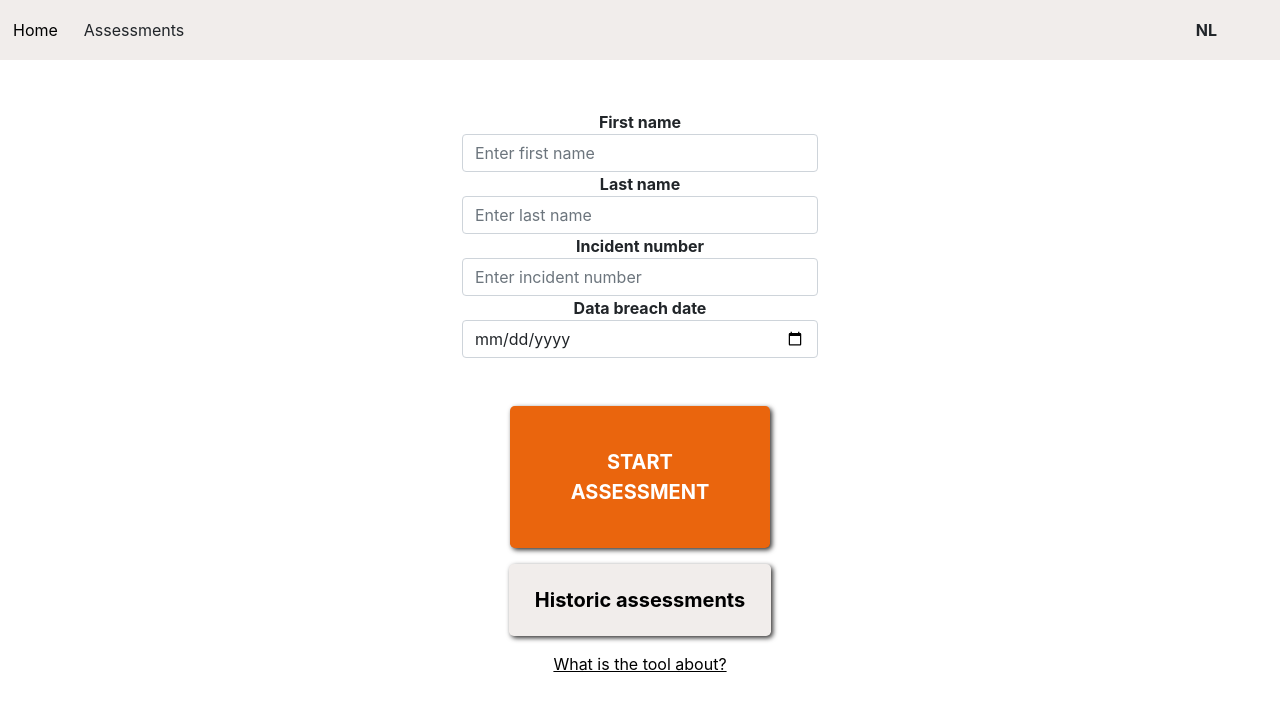
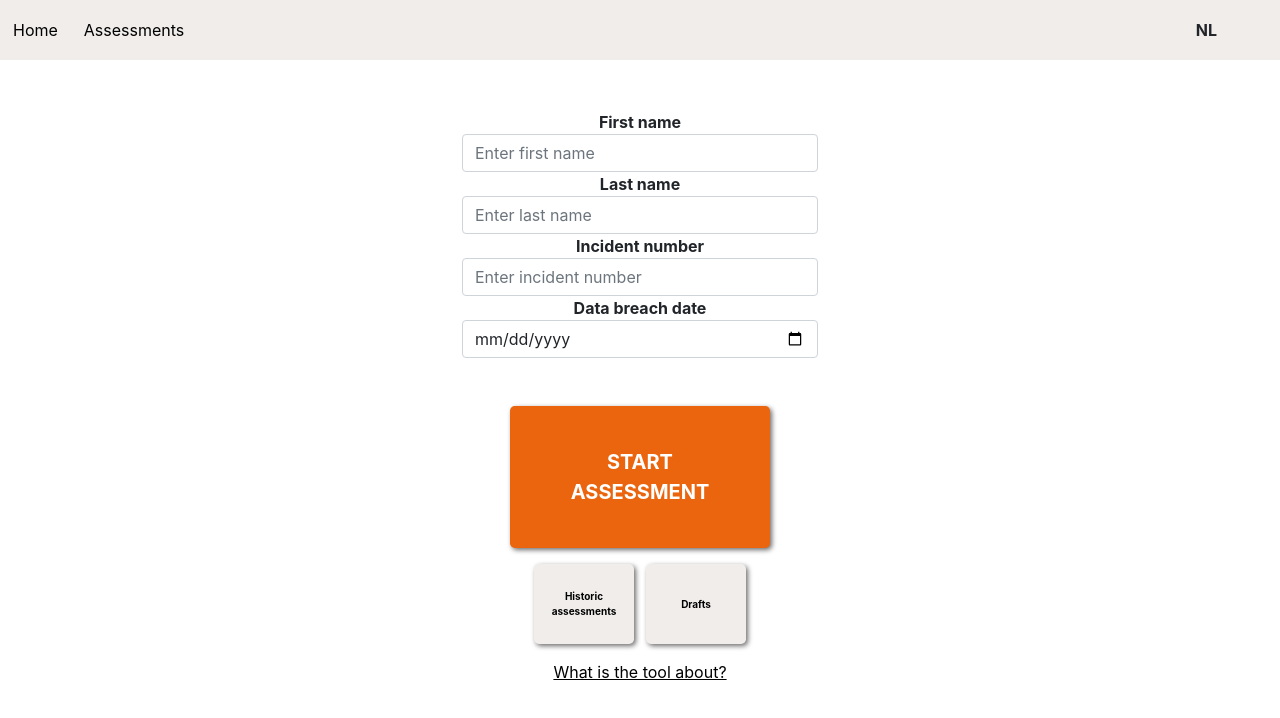
Before and after one commit to AccieTheKing/data_breach_assessment, a React (Create React App) app: page / in a window 1280 px wide. Shown: the top 718 px of the page. Built offline with nearby package versions, Linux system fonts and the light colour scheme; some icons are missing.

Commit message:
history page design done/homepage updated

```diff
--- a/src/App.tsx
+++ b/src/App.tsx
@@ -1,6 +1,7 @@
 import React from 'react';
 import { BrowserRouter as Router, Route, Routes } from 'react-router-dom';
 import './App.css';
+import Historypage from './components/historypage/historypage';
 import Aboutpage from './components/homepage/About.page';
 import Homepage from './components/homepage/Home.page';
 import Resultpage from './components/resultpage/Result.page';
@@ -12,6 +13,7 @@ function App() {
 				<Routes>
 					<Route path='/' element={<Homepage />} />
           <Route path='/about' element={<Aboutpage />} />
+          <Route path='/history' element={<Historypage/>} />
 					<Route path='/result' element={<Resultpage />} />
 				</Routes>
 			</div>
--- a/src/components/Navbar/Nav.tsx
+++ b/src/components/Navbar/Nav.tsx
@@ -11,7 +11,7 @@ const Navbar = () => {
           <Link to="/">Home</Link>
         </button>
         <button className="btn">
-          <label>Assessments</label>
+          <Link to="/history">Assessments</Link>
         </button>
         <button className="btn ms-auto">
           <b>NL</b>
--- /dev/null
+++ b/src/components/historypage/historypage.tsx
@@ -0,0 +1,31 @@
+import React from "react";
+import Navbar from "../Navbar/Nav";
+import "./style.css";
+
+const Historypage = () => {
+  return (
+      <div>
+        <Navbar></Navbar>
+        <div className="row">
+            <div className="col-12 col-lg-12">
+            <h1 className="h1Hist">Assessment history</h1>
+            </div>
+        </div>
+        <div className="card offset-lg-2 col-lg-8 offset-lg-2 grid assessmentCard">
+          <span className="card-text">Assessment number: <br></br> <br></br>
+          Performed by:</span>
+          <span className="card-text">Date:<br></br> <br></br>
+          Result:</span>
+          <span className="square">
+            Score
+          </span>
+          <span>
+          <button type="submit" className="btn square">Details</button>
+          </span>
+
+        </div>
+    </div>
+  );
+};
+
+export default Historypage;
--- /dev/null
+++ b/src/components/historypage/style.css
@@ -0,0 +1,45 @@
+
+.h1Hist {
+    text-align: center;
+	color: #E64415;
+	margin-top: 20px;
+	margin-bottom: 25px;
+}
+
+
+.card {
+	background: #f1edeb;
+	display: grid;
+	grid-template-columns: repeat(4, 1fr);
+ 	grid-gap: 3rem;
+	justify-content: flex-end;
+	border-radius: 10px;
+	padding: 25px;
+    filter: drop-shadow(0.15rem 0.15rem 0.15rem rgb(110, 107, 107));
+}
+
+.card-text {
+	font-weight: bold;
+}
+
+.square {
+	text-align: center;
+	font-weight: bold;
+	color: white;
+	font-size: 28px;
+	background-color: #FD9800;
+	width: 6.5em;
+	padding-top: 0.5em;
+	border-radius: 5px;
+}
+
+.assessmentCard button.btn {
+	display: flex;
+    justify-content: center;
+    align-items: center;
+	width: 6.5em;
+	padding: 10px 12px;
+	background-color: gray;
+	height: 100%;
+
+  }
--- a/src/components/homepage/Home.page.tsx
+++ b/src/components/homepage/Home.page.tsx
@@ -3,9 +3,13 @@ import "./style.css";
 import { GearIcon } from "@primer/octicons-react";
 import Navbar from "../Navbar/Nav";
 import "./About.page";
-import { Link } from "react-router-dom";
+import { Link, useNavigate} from "react-router-dom";
+
 
 const Homepage = () => {
+
+  const navigate = useNavigate();
+
   return (
     <div>
       <Navbar></Navbar>
@@ -61,10 +65,21 @@ const Homepage = () => {
           START <br></br>
           ASSESSMENT
         </button>
-        <div className="row mb-3"></div>
-        <button type="submit" className="btn btn-colour-2 btn-lg btn-block">
-          Historic assessments
-        </button>
+        <div className="row justify-content-center">
+          <p></p>
+        <div className="grid gridPos">
+
+          <button type="submit" className="btn btn-colour-2 btn-lg btn-block" onClick={ () => navigate("/history")}>
+            Historic  <br></br>
+            assessments
+          </button>
+
+          <button type="submit" className="btn btn-colour-2 btn-lg btn-block" onClick={ () => navigate("/history")}>
+            Drafts
+          </button>
+
+        </div>
+        </div>
         <p></p>
         <div className="centerLink">
           <Link className="linkStyle" to="/about">
--- a/src/components/homepage/style.css
+++ b/src/components/homepage/style.css
@@ -4,6 +4,16 @@
 
 .classPosition {
   margin-top: 50px;
+}
+
+
+.gridPos {
+  align-items: center;
+  display: grid;
+  width: 15.5em;
+  /* grid-gap: 14px; */
+	grid-template-columns: repeat(2, 1fr);
+
 }
 
 .classPosition b,
@@ -21,15 +31,17 @@
   background-color: #ea650d;
   font-weight: bold;
   padding: 40px 60px;
-  filter: drop-shadow(0.15rem 0.15rem 0.15rem rgb(48, 47, 47));
+  filter: drop-shadow(0.15rem 0.15rem 0.15rem rgb(110, 107, 107));
 }
 
 .btn-colour-2 {
   color: black;
   background-color: #f1edeb;
+  font-size: 10px;
   font-weight: bold;
-  padding: 20px 25px;
-  filter: drop-shadow(0.15rem 0.15rem 0.15rem rgb(48, 47, 47));
+  width: 10em;
+  height: 8em;
+  filter: drop-shadow(0.15rem 0.15rem 0.15rem rgb(110, 107, 107));
 }
 .linkStyle {
   color: black;
@@ -39,3 +51,12 @@
 .centerLink {
   text-align: center;
 }
+
+
+.btn-colour-1:hover {
+    background-color: #925422;
+}
+
+.btn-colour-2:hover {
+    background-color: #8f8780;
+}
```
